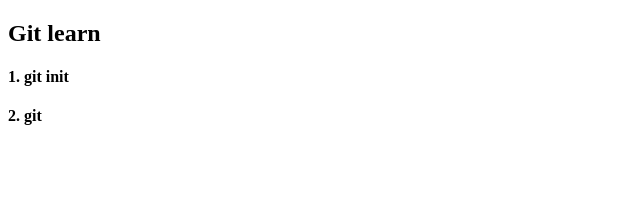
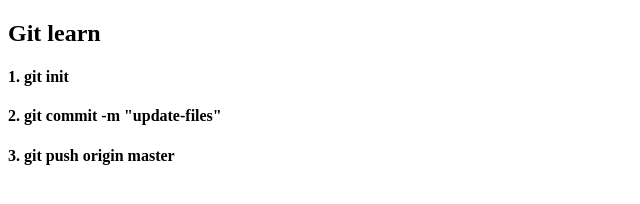
Before and after one commit to Mohammed22668/gitLlearn, a plain HTML site: page index.html in a window 1280 px wide. Shown: the whole page, without its empty margins (0-640 px from the left). Drawn offline with Linux system fonts and the light colour scheme.

Commit message:
master:update-indexfile

```diff
--- a/index.html
+++ b/index.html
@@ -9,7 +9,9 @@
 <body>
     <h2>Git learn</h2>
     <h4>1. git init</h4>
-    <h4>2. git</h4>
+    <h4>2. git commit -m "update-files"</h4>
+    <h4>3. git push origin master</h4>
+
 
 </body>
 </html>
```
